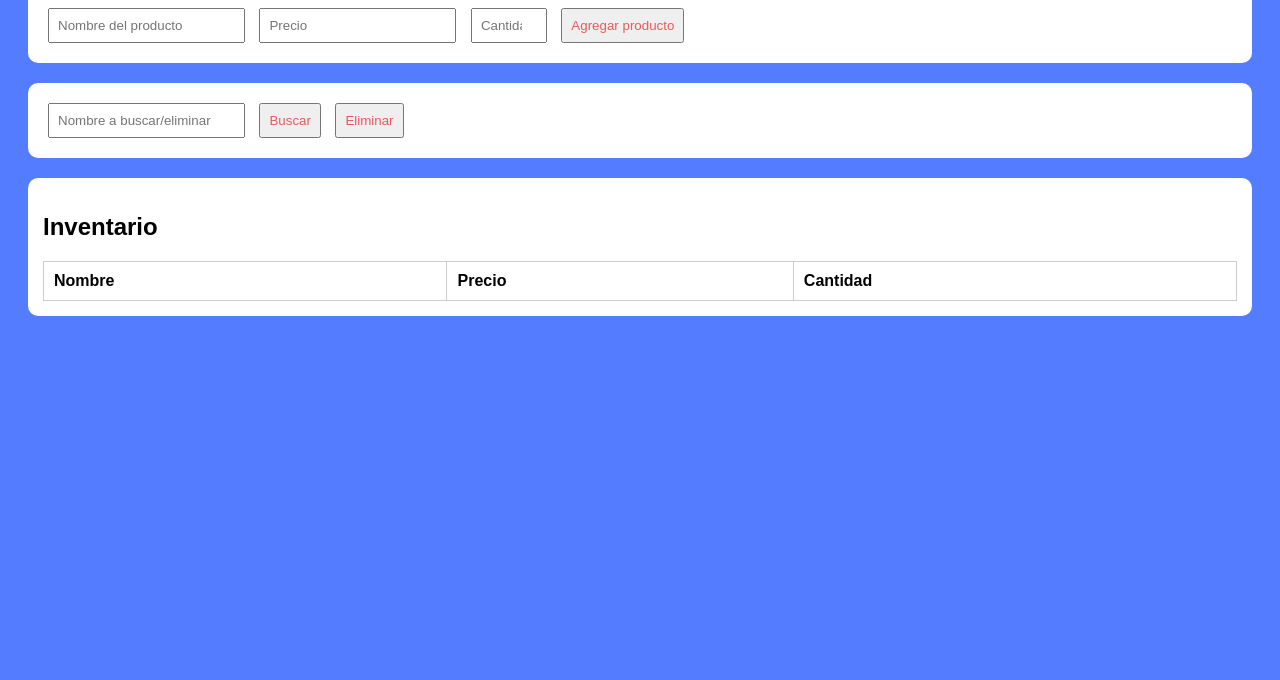
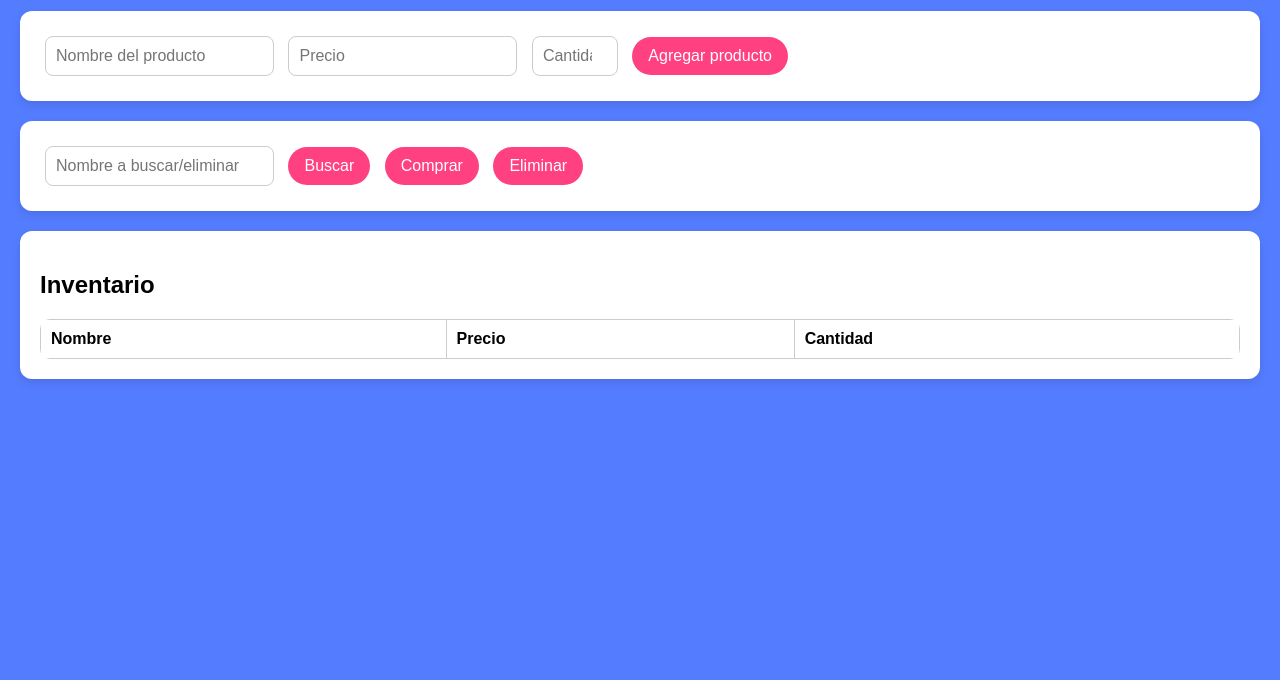
Before and after one commit to zerosaid/Java, a plain HTML site: page tienda/tienda.html in a window 1280 px wide. Shown: the part 120-800 px from the top of the page. Drawn offline with Linux system fonts and the light colour scheme.

Commit message:
style: :art: Cambios al css y agregamos el boton de compra

```diff
--- a/tienda/tienda.css
+++ b/tienda/tienda.css
@@ -2,29 +2,59 @@ body {
     font-family: Arial, sans-serif;
     padding: 20px;
     background-color: rgb(84, 124, 255);
+    margin: 0;
 }
 
 h1 {
     text-align: center;
+    font-size: 2.8em;
+    color: #ffffff;
+    text-shadow: 2px 2px 5px rgba(0,0,0,0.3);
+    margin-bottom: 30px;
 }
 
 section {
     margin-bottom: 20px;
     background-color: rgb(255, 255, 255);
-    padding: 15px;
-    border-radius: 10px;
+    padding: 20px;
+    border-radius: 12px;
+    box-shadow: 0 4px 10px rgba(0,0,0,0.1);
 }
 
-input, button {
+input {
     margin: 5px;
-    padding: 8px;
-    color: rgba(228, 44, 44, 0.761);
+    padding: 10px;
+    border: 1px solid #ccc;
+    border-radius: 8px;
+    font-size: 1em;
+    color: #333;
+}
+
+button {
+    margin: 5px;
+    padding: 10px 16px;
+    border: none;
+    border-radius: 20px;
+    background-color: #ff4081;
+    color: white;
+    font-size: 1em;
+    cursor: pointer;
+    transition: background-color 0.3s ease;
+}
+
+button:hover {
+    margin: 9px;
+    padding: 14px 20px;
+    background-color: #e91e63;
 }
 
 table {
     width: 100%;
     border-collapse: collapse;
     margin-top: 10px;
+    background-color: #fff;
+    border-radius: 10px;
+    overflow: hidden;
 }
 
 th, td {
@@ -33,7 +63,6 @@ th, td {
     text-align: left;
 }
 
-/* Media query para hacerlo responsivo */
 @media screen and (max-width: 768px) {
     body {
         padding: 10px;
--- a/tienda/tienda.html
+++ b/tienda/tienda.html
@@ -12,7 +12,7 @@
 
     <section id="formulario">
         <input type="text" id="nombre" placeholder="Nombre del producto">
-        <input type="number" id="precio" placeholder="Precio" min="100">
+        <input type="number" id="precio" placeholder="Precio" min="500" step="50">
         <input type="number" id="cantidad" placeholder="Cantidad" min="1" max="250">
         <button onclick="agregarProducto()">Agregar producto</button>
     </section>
@@ -20,6 +20,7 @@
     <section id="acciones">
         <input type="text" id="buscarNombre" placeholder="Nombre a buscar/eliminar">
         <button onclick="buscarProducto()">Buscar</button>
+        <button onclick="comprarPrducto()">Comprar</button>
         <button onclick="eliminarProducto()">Eliminar</button>
     </section>
 
--- a/tienda/tienda.js
+++ b/tienda/tienda.js
@@ -15,6 +15,18 @@ function agregarProducto() {
 }
 
 function eliminarProducto() {
+    const nombre = document.getElementById('buscarNombre').value.toLowerCase();
+    const index = inventario.findIndex(p => p.nombre.toLowerCase() === nombre);
+
+    if (index !== -1) {
+        inventario.splice(index, 1);
+        actualizarTabla();
+    } else {
+        alert("Producto no encontrado.");
+    }
+}
+
+function comprarPrducto() {
     const nombre = document.getElementById('buscarNombre').value.toLowerCase();
     const producto = inventario.find(p => p.nombre.toLowerCase() === nombre);
 
```
